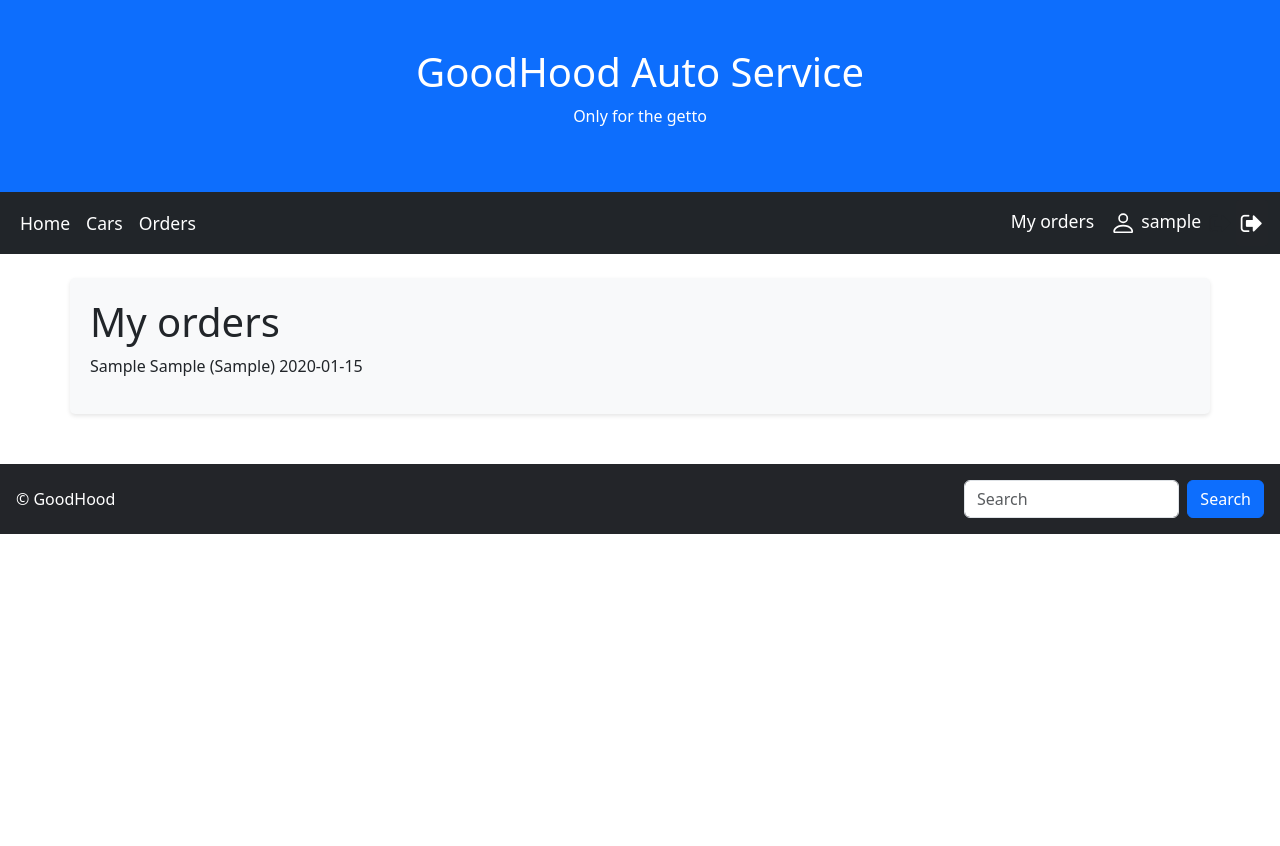
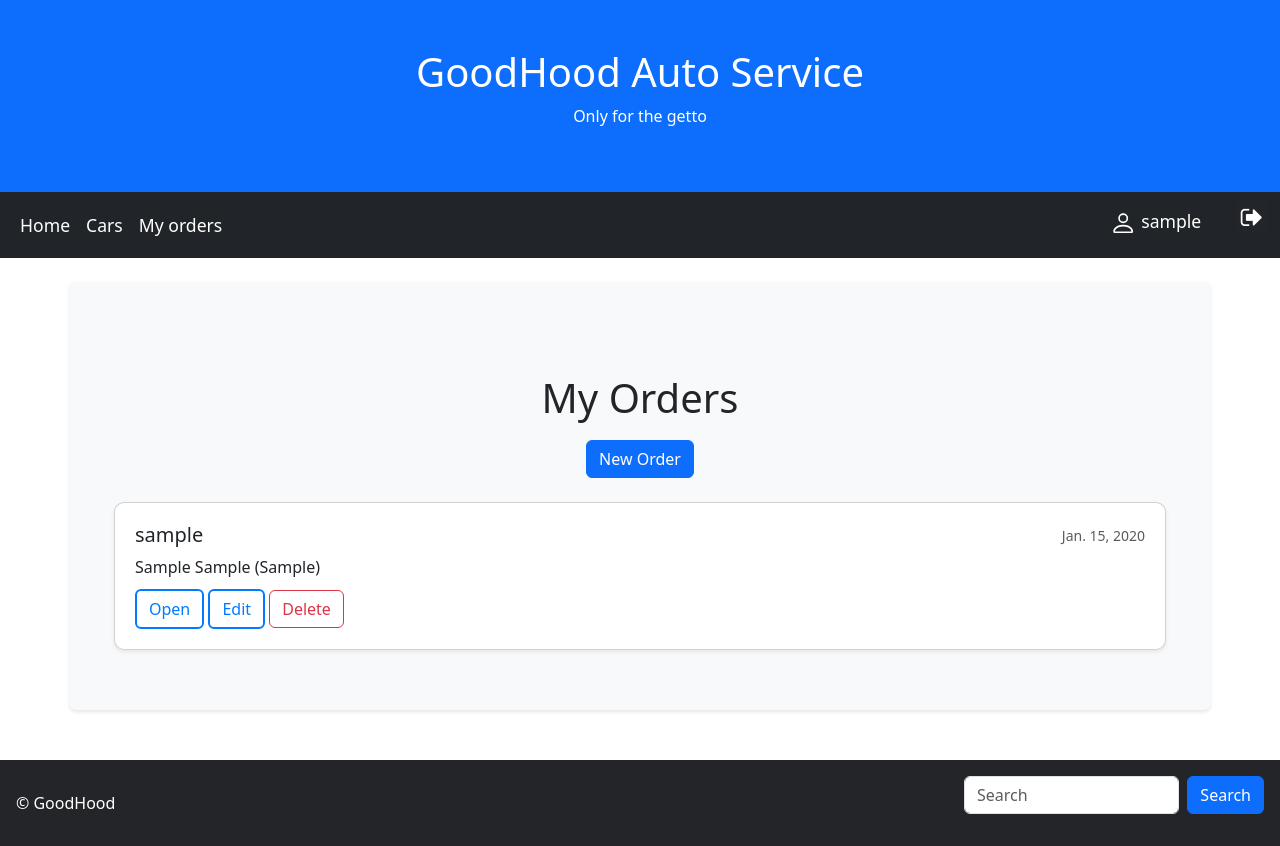
Before and after one commit to Mindaugas66/Servisas, a Django app: page /myorders/ in a window 1280 px wide. Before the commit the page ends 534 px from the top, so only its background shows below. Run offline with Django 5.2, Linux system fonts and the light colour scheme; a user stored in the database is signed in; tables that the repository leaves empty hold one stand-in row (values such as "Sample post").

Commit message:
reworked orders, added ability to add/remove orders, added user profile, /smallfixes/

```diff
--- a/mysite/mysite/urls.py
+++ b/mysite/mysite/urls.py
@@ -16,9 +16,12 @@
 """
 from django.contrib import admin
 from django.urls import include, path
+from django.conf.urls.static import static
+from django.conf import settings
 
 urlpatterns = [
-    path('admin/', admin.site.urls),
-    path('', include('servisas.urls')),
-    path('tinymce/', include('tinymce.urls')),
-]
+                  path('admin/', admin.site.urls),
+                  path('', include('servisas.urls')),
+                  path('tinymce/', include('tinymce.urls')),
+              ] + (static(settings.STATIC_URL, document_root=settings.STATIC_ROOT) +
+                   static(settings.MEDIA_URL, document_root=settings.MEDIA_ROOT))
--- a/mysite/servisas/apps.py
+++ b/mysite/servisas/apps.py
@@ -4,3 +4,6 @@
 class ServisasConfig(AppConfig):
     default_auto_field = 'django.db.models.BigAutoField'
     name = 'servisas'
+
+    def ready(self):
+        from .signals import create_profile, save_profile
--- a/mysite/servisas/static/css/styles.css
+++ b/mysite/servisas/static/css/styles.css
@@ -74,3 +74,39 @@
 .card-body p {
     margin-bottom: 10px;
 }
+.orders-header {
+  display: flex;
+  flex-direction: column;
+  align-items: center; /* Align items in the center */
+}
+
+.button-container {
+  margin-top: 10px; /* Adjust margin as needed */
+}
+
+.orders-header h1 {
+  margin-bottom: 0; /* Ensure no extra margin below the header */
+}
+
+.button-container .btn {
+  margin-top: 10px; /* Adjust margin as needed */
+}
+.card-header {
+    display: flex;
+    justify-content: space-between;
+    align-items: center;
+}
+
+.card-header .btn {
+    margin: 0;
+}
+
+.btn-outline-light {
+    border: 1px solid white;
+    color: white;
+}
+
+.btn-outline-light:hover {
+    background-color: white;
+    color: #007bff; /* Change to your preferred color */
+}
--- a/mysite/servisas/templates/base.html
+++ b/mysite/servisas/templates/base.html
@@ -1,5 +1,4 @@
-<!DOCTYPE html>
-<html lang="en">
+ {% load static %}
 <head>
     <title>{% block title %}{% endblock %}</title>
     <meta charset="utf-8">
@@ -8,7 +7,6 @@
     <script src="https://cdn.jsdelivr.net/npm/bootstrap@5.3.3/dist/js/bootstrap.bundle.min.js"></script>
     <meta name="viewport" content="width=device-width, initial-scale=1">
     <link rel="stylesheet" href="https://cdnjs.cloudflare.com/ajax/libs/font-awesome/4.7.0/css/font-awesome.min.css">
-    {% load static %}
     <link rel="stylesheet" href="{% static 'css/styles.css' %}">
     <style>
         html, body {
@@ -61,15 +59,14 @@
             <li class="nav-item">
                 <a class="nav-link cars" href="/cars">Cars</a>
             </li>
-            <li class="nav-item">
-                <a class="nav-link orders" href="/orders">Orders</a>
-            </li>
-        </ul>
-        <ul class="navbar-nav">
             {% if user.is_authenticated %}
             <li class="nav-item">
                 <a class="nav-link userorders" href="/myorders">My orders</a>
             </li>
+            {% endif %}
+        </ul>
+        <ul class="navbar-nav">
+            {% if user.is_authenticated %}
             <li class="nav-item"><a class="nav-link" href="#">
                 <svg class="bi bi-person" width="1.5em" height="1.5em" viewBox="0 0 16 16" fill="currentColor"
                      xmlns="http://www.w3.org/2000/svg">
--- a/mysite/servisas/templates/user_orders.html
+++ b/mysite/servisas/templates/user_orders.html
@@ -3,8 +3,43 @@
 {% block "title" %}My Orders{% endblock %}
 
 {% block 'content' %}
-<h1>My orders</h1>
-{% for order in orders %}
-<p class="{% if order.is_deadline %}text-danger{% endif %}">{{ order }}</p>
-{% endfor %}
+<div class="container mt-5 p-4" style="background-color: #f8f9fa; border-radius: 10px;">
+    <div class="orders-header text-left mb-4">
+        <h1>My Orders</h1>
+        <div class="button-container mt-2">
+            <a class="btn btn-primary btn-md" href="{% url 'order_new' %}">New Order</a>
+        </div>
+    </div>
+    {% for order in orders %}
+    <div class="card mb-3 shadow-sm" style="border-radius: 10px; transition: transform 0.2s;">
+        <div class="card-body" style="padding: 20px;">
+            <div class="d-flex justify-content-between align-items-center mb-2">
+                <h5 class="card-title m-0">{{ order.client }}</h5>
+                <small class="{% if order.is_deadline %}text-danger{% else %}text-muted{% endif %}">{{ order.deadline }}</small>
+            </div>
+            <p class="card-text">{{ order.car }}</p>
+            <a href="/order/{{ order.id }}" class="btn btn-outline-primary">Open</a>
+            <a class="btn btn-outline-primary" href="{% url 'order_update' order.id %}">Edit</a>
+            <a class="btn btn-outline-danger" href="{% url 'order_delete' order.id %}">Delete</a>
+
+        </div>
+    </div>
+    {% endfor %}
+</div>
+
+<style>
+    .card:hover {
+        transform: scale(1.02);
+        box-shadow: 0 8px 16px rgba(0,0,0,0.1);
+    }
+    .btn-outline-primary {
+        border: 2px solid #007bff;
+        color: #007bff;
+        transition: background-color 0.2s, color 0.2s;
+    }
+    .btn-outline-primary:hover {
+        background-color: #007bff;
+        color: white;
+    }
+</style>
 {% endblock %}
--- a/mysite/servisas/urls.py
+++ b/mysite/servisas/urls.py
@@ -3,14 +3,20 @@
 from django.conf.urls.static import static
 from django.conf import settings
 
+from .views import OrderDetailView
+
 urlpatterns = [
     path('', views.index, name="Home"),
-    path("myorders/", views.MyOrderListView.as_view(), name="myorders"),
     path('cars/', views.Cars, name="Cars"),
     path('cars/<int:car_model>', views.car_model_view, name="CarModel"),
-    path('orders/', views.OrdersAndOrderRows, name="Orders"),
     path('search/', views.search, name='search'),
     path('accounts/', include('django.contrib.auth.urls')),
-    path('register/', views.register, name='register')
-] + (static(settings.STATIC_URL, document_root=settings.STATIC_ROOT) +
-    static(settings.MEDIA_URL, document_root=settings.MEDIA_ROOT))
+    path('register/', views.register, name='register'),
+    path('profile/', views.profile, name='profile'),
+    path("myorders/", views.MyOrdersListView.as_view(), name="myorders"),
+    path('order/<int:pk>/', OrderDetailView.as_view(), name='order_detail'),
+    path('order/new', views.NewOrderCreateView.as_view(), name='order_new'),
+    path('order/<int:pk>/update', views.UserOrderUpdateView.as_view(), name='order_update'),
+    path('order/<int:pk>/delete', views.UserOrderDeleteView.as_view(), name='order_delete'),
+
+]
--- a/mysite/servisas/views.py
+++ b/mysite/servisas/views.py
@@ -1,9 +1,11 @@
 from django.core.paginator import Paginator
 from django.db.models import Q
-from django.shortcuts import render, get_object_or_404
+from django.shortcuts import render, get_object_or_404, reverse
 from django.http import HttpResponse
 from django.views import generic
 from django.contrib.auth.mixins import LoginRequiredMixin
+from django.views.generic import DetailView
+from django.contrib.auth.decorators import login_required
 from .models import CarModel, Service, Order, Car, OrderRow
 import datetime
 from django.shortcuts import redirect
@@ -11,6 +13,9 @@
 from django.views.decorators.csrf import csrf_protect
 from django.contrib import messages
 from django.contrib.auth import password_validation
+from .forms import OrderCommentForm, UserUpdateForm, ProfileUpdateForm
+from django.views.generic.edit import FormMixin, UpdateView
+from django.contrib.auth.mixins import UserPassesTestMixin
 
 
 def index(request):
@@ -34,7 +39,6 @@
     context = {
         "cars": cars
     }
-    print(cars)
     return render(request, template_name="cars.html", context=context)
 
 
@@ -48,7 +52,7 @@
         "orders": paged_orders,
         "order_rows": order_rows
     }
-    return render(request, template_name="orders.html", context=context)
+    return render(request, template_name="order.html", context=context)
 
 
 def car_model_view(request, car_model):
@@ -63,7 +67,7 @@
 
 class OrderListView(generic.ListView):
     model = Order
-    template_name = "Orders.html"
+    template_name = "order.html"
     context_object_name = "Orders"
     paginate_by = 3
 
@@ -75,7 +79,7 @@
         Q(vin_code__icontains=query) |
         Q(client__icontains=query) |
         Q(car_model__model__icontains=query) |  # Assuming the CarModel has a 'name' field
-        Q(car_model__make__icontains=query)   # Assuming the CarModel has a 'make' field
+        Q(car_model__make__icontains=query)  # Assuming the CarModel has a 'make' field
     )
     context = {
         "query": query,
@@ -84,7 +88,7 @@
     return render(request, template_name="search.html", context=context)
 
 
-class MyOrderListView(LoginRequiredMixin, generic.ListView):
+class MyOrdersListView(LoginRequiredMixin, generic.ListView):
     model = Order
     template_name = "user_orders.html"
     context_object_name = "orders"
@@ -124,3 +128,93 @@
             messages.error(request, 'Passwords doesnt match!')
             return redirect('register')
     return render(request, 'registration/register.html')
+
+
+class OrderDetailView(FormMixin, DetailView):
+    model = Order
+    template_name = "order.html"
+    context_object_name = "order"
+    form_class = OrderCommentForm
+
+    def get_success_url(self):
+        return reverse("order", kwargs={"pk": self.object.id})
+
+    # standartinis post metodo perrašymas, naudojant FormMixin, galite kopijuoti tiesiai į savo projektą.
+    def post(self, request, *args, **kwargs):
+        self.object = self.get_object()
+        form = self.get_form()
+        if form.is_valid():
+            return self.form_valid(form)
+        else:
+            return self.form_invalid(form)
+
+    # štai čia nurodome, kad knyga bus būtent ta, po kuria komentuojame, o vartotojas bus tas, kuris yra prisijungęs.
+    def form_valid(self, form):
+        form.instance.book = self.object
+        form.instance.reviewer = self.request.user
+        form.save()
+        return super().form_valid(form)
+
+
+@login_required
+def profile(request):
+    if request.method == "POST":
+        u_form = UserUpdateForm(request.POST, instance=request.user)
+        p_form = ProfileUpdateForm(request.POST, request.FILES, instance=request.user.profile)
+        new_email = request.POST['email']
+        if new_email == "":
+            messages.error(request, f'El. paštas negali būti tuščias!')
+            return redirect('profile')
+        if request.user.email != new_email and User.objects.filter(email=new_email).exists():
+            messages.error(request, f'Vartotojas su el. paštu {new_email} jau užregistruotas!')
+            return redirect('profile')
+        if u_form.is_valid() and p_form.is_valid():
+            u_form.save()
+            p_form.save()
+            messages.success(request, f"Profilis atnaujintas")
+            return redirect('profile')
+
+    u_form = UserUpdateForm(instance=request.user)
+    p_form = ProfileUpdateForm(instance=request.user.profile)
+    context = {
+        'u_form': u_form,
+        'p_form': p_form,
+    }
+    return render(request, "profile.html", context=context)
+
+
+class NewOrderCreateView(LoginRequiredMixin, generic.CreateView):
+    model = Order
+    fields = ["car", "deadline"]
+    success_url = "/myorders/"
+    template_name = "order_form.html"
+
+    def form_valid(self, form):
+        form.instance.client = self.request.user
+        return super().form_valid(form)
+
+
+class UserOrderUpdateView(LoginRequiredMixin, UserPassesTestMixin, UpdateView):
+    model = Order
+    fields = ["car", "deadline"]
+    template_name = "order_form.html"
+    success_url = "/myorders/"
+
+    def form_valid(self, form):
+        form.instance.client = self.request.user
+        return super().form_valid(form)
+
+    def test_func(self):
+        instance = self.get_object()
+        return instance.client == self.request.user
+
+
+class UserOrderDeleteView(LoginRequiredMixin, UserPassesTestMixin, generic.DeleteView):
+    model = Order
+    success_url = "/myorders/"
+    context_object_name = "order"
+    template_name = 'order_delete.html'
+
+    def test_func(self):
+        instance = self.get_object()
+        return instance.client == self.request.user
```
Also changed, not shown: mysite/mysite/settings.py (+12 -1 lines), mysite/servisas/admin.py (+8 -2 lines), mysite/servisas/forms.py (added, +25 -0 lines), mysite/servisas/models.py (+29 -1 lines), mysite/servisas/signals.py (added, +15 -0 lines), mysite/servisas/templates/order.html (added, +60 -0 lines), mysite/servisas/templates/order_delete.html (added, +19 -0 lines), mysite/servisas/templates/order_form.html (added, +18 -0 lines), mysite/servisas/templates/orders.html (+0 -20 lines), mysite/servisas/templates/profile.html (added, +31 -0 lines), mysite/servisas/media/profile_pics/default.png (added).
